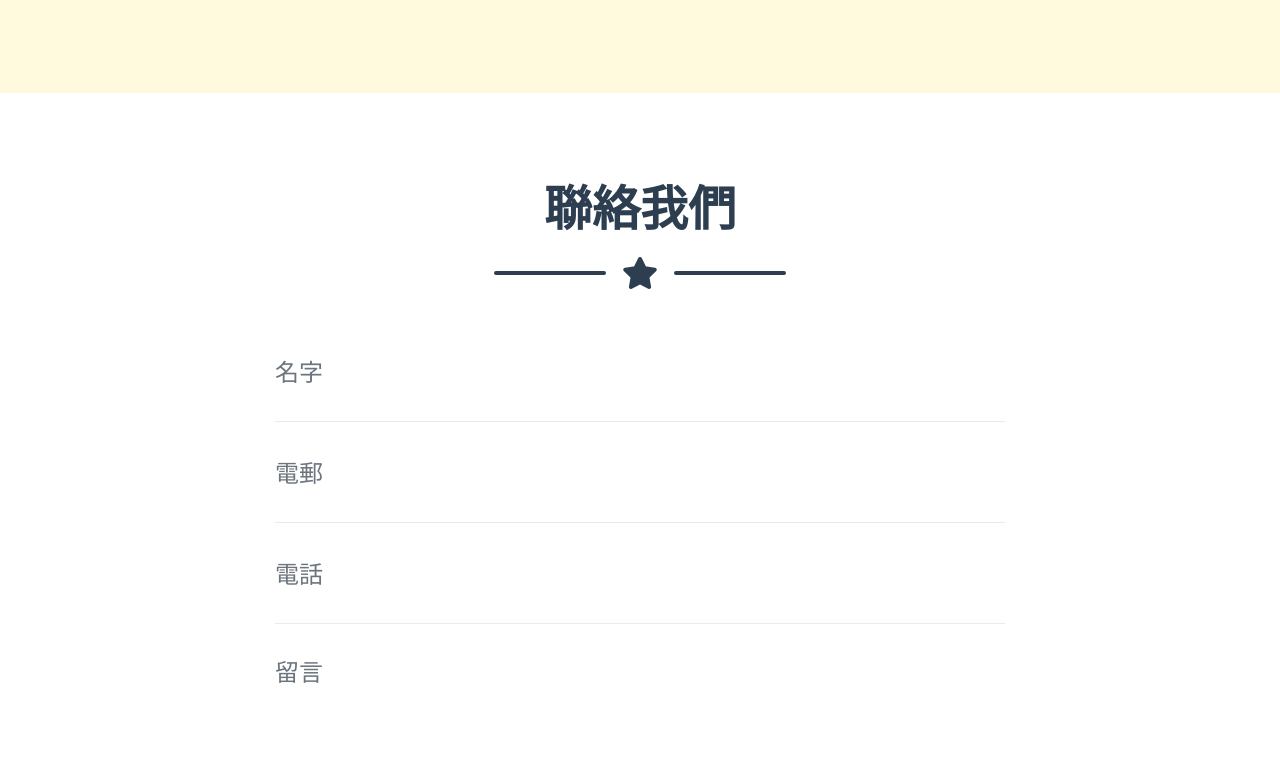
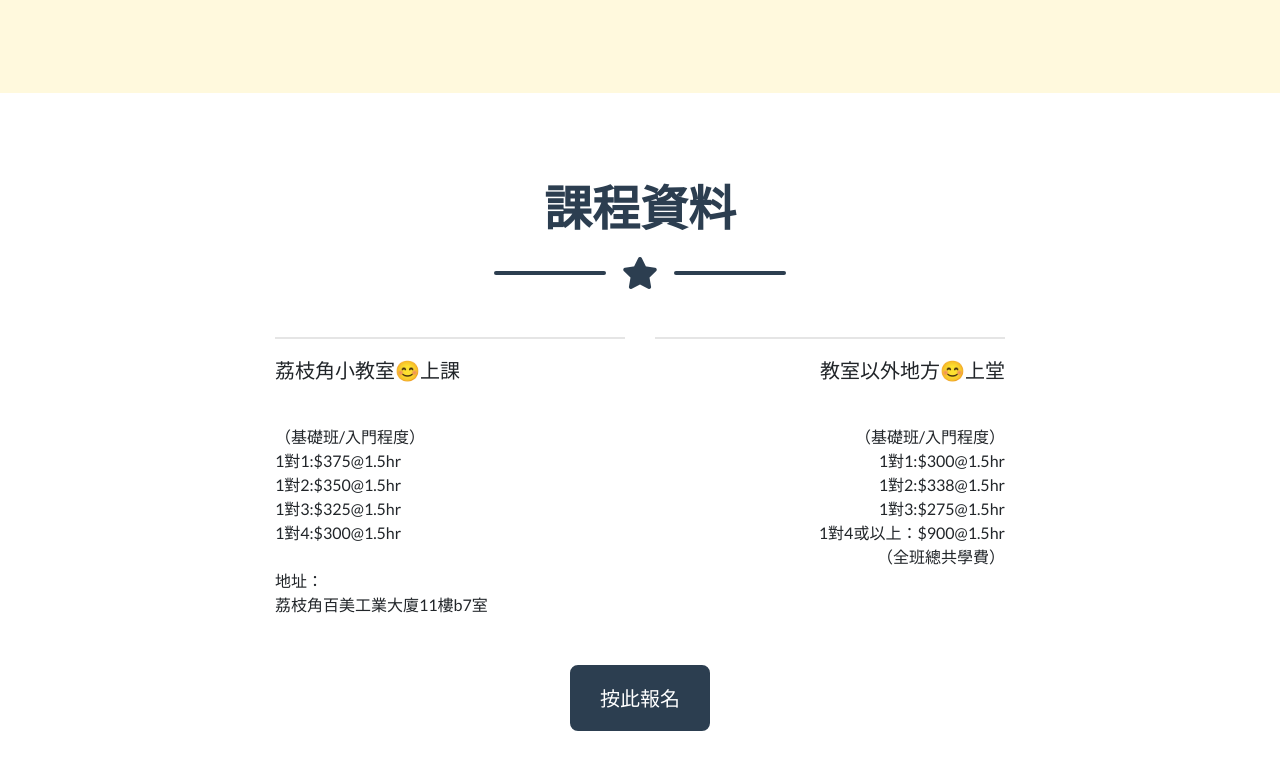
Before and after one commit to hanamaru-hk/website-v0, a website with bundled scripts: page index.html in a window 1280 px wide. Shown: the part 2024-2800 px from the top of the page. Built offline with nearby package versions, Linux system fonts and the light colour scheme.

Commit message:
Update course part

```diff
--- a/index.html
+++ b/index.html
@@ -40,6 +40,9 @@
           </li>
           <li class="nav-item mx-0 mx-lg-1">
             <a class="nav-link py-3 px-0 px-lg-3 rounded js-scroll-trigger" href="#about">導師資歷</a>
+          </li>
+          <li class="nav-item mx-0 mx-lg-1">
+            <a class="nav-link py-3 px-0 px-lg-3 rounded js-scroll-trigger" href="#course">課程資料</a>
           </li>
           <li class="nav-item mx-0 mx-lg-1">
             <a class="nav-link py-3 px-0 px-lg-3 rounded js-scroll-trigger" href="#contact">聯絡</a>
@@ -146,7 +149,72 @@
   </section>
 
   <!-- Contact Section -->
-  <section class="page-section" id="contact">
+  <section class="page-section" id="course">
+    <div class="container">
+
+      <!-- Portfolio Section Heading -->
+      <h2 class="page-section-heading text-center text-uppercase text-secondary mb-0">課程資料</h2>
+
+      <!-- Icon Divider -->
+      <div class="divider-custom">
+        <div class="divider-custom-line"></div>
+        <div class="divider-custom-icon">
+          <i class="fas fa-star"></i>
+        </div>
+        <div class="divider-custom-line"></div>
+      </div>
+
+      <!-- About Section Content -->
+      <div class="row">
+        <div class="col-lg-4 ml-auto">
+          <hr />
+
+          <p class="lead"> 荔枝角小教室😊上課</p>
+          <br />（基礎班/入門程度）
+          <br /> 1對1:$375@1.5hr
+          <br /> 1對2:$350@1.5hr
+          <br /> 1對3:$325@1.5hr
+          <br /> 1對4:$300@1.5hr
+          <br />&nbsp;
+          <br />地址：
+          <br /> 荔枝角百美工業大廈11樓b7室
+          <br /> &nbsp;
+          <br /> &nbsp;
+
+        </div>
+        <div class="col-lg-4 mr-auto" style="text-align: right">
+          <hr />
+          <p class="lead" style="border-top-color:black; border-top:1">
+            教室以外地方😊上堂
+          </p>
+
+          <br />（基礎班/入門程度）
+          <br /> 1對1:$300@1.5hr
+          <br /> 1對2:$338@1.5hr
+          <br /> 1對3:$275@1.5hr
+          <br /> 1對4或以上：$900@1.5hr
+          <br />（全班總共學費）
+          <br /> &nbsp;
+          <br /> &nbsp;
+          <br /> &nbsp;
+
+        </div>
+      </div>
+      <div class="container d-flex align-items-center flex-column">
+        <!-- Masthead Subheading -->
+        <p>
+          <button type="submit" class="btn btn-secondary btn-xl"
+            onclick="window.location.href='http://docs.google.com/forms/d/1z9sXRLlSq8N6U_IOTPPVoCkDxZ3yhw0PzzNf0uutB-s/'"
+            id="sendMessageButton">按此報名
+          </button>
+        </p>
+      </div>
+
+    </div>
+  </section>
+
+  <!-- Contact Section -->
+  <section class="page-section bg-primary" id="contact">
     <div class="container">
 
       <!-- Contact Section Heading -->
@@ -201,7 +269,7 @@
             <br>
             <div id="success"></div>
             <div class="form-group">
-              <button type="submit" class="btn btn-primary btn-xl" id="sendMessageButton">送出</button>
+              <button type="submit" class="btn btn-secondary btn-xl" id="sendMessageButton">送出</button>
             </div>
           </form>
         </div>
--- a/scss/layout/_contact.scss
+++ b/scss/layout/_contact.scss
@@ -46,7 +46,7 @@
 
 .floating-label-form-group-with-focus {
   label {
-    color: $primary;
+    color: $secondary;
   }
 }
 form .row:first-child .floating-label-form-group {
```
Also changed, not shown: css/freelancer.css, css/freelancer.min.css.
